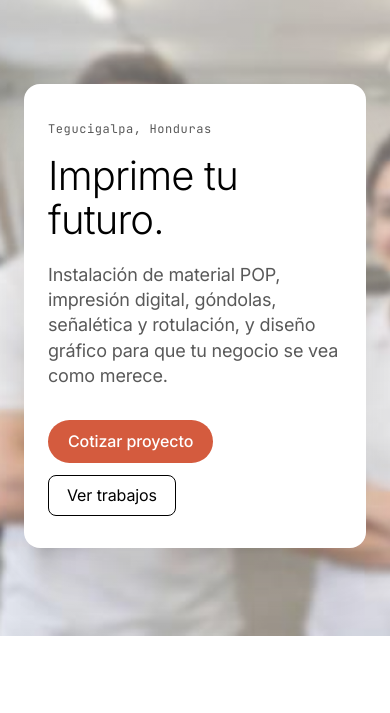
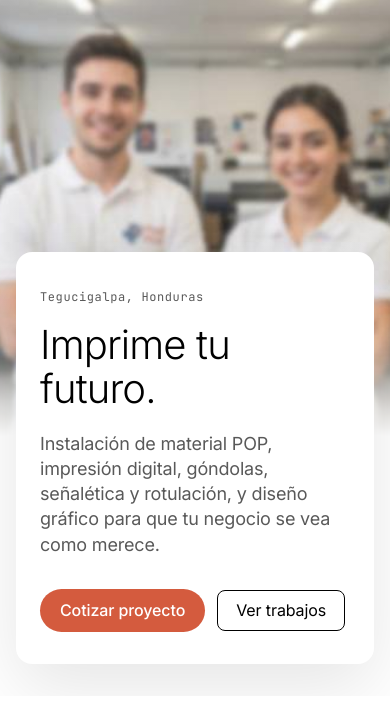
Before and after one commit to reneraudales2-dotcom/PixelPlus, a plain HTML site: page index.html in a window 390 px wide. Shown: the part 68-781 px from the top of the page. Drawn offline with Linux system fonts and the light colour scheme.

Commit message:
Add files via upload

```diff
--- a/index.html
+++ b/index.html
@@ -319,6 +319,14 @@
     }
 
 
+
+    /* Celular y tablet: la foto va arriba y la tarjeta abajo, para que se vean las personas */
+    @media (max-width: 960px) {
+      .hero-section { align-items: flex-end; min-height: 700px; padding: 0 16px 32px; }
+      .hero-bg { bottom: auto; height: 440px; -webkit-mask-image: linear-gradient(to bottom, #000 72%, transparent); mask-image: linear-gradient(to bottom, #000 72%, transparent); }
+      .hero-bg img { object-position: 34% 25%; }
+      .hero-bg::after { background: linear-gradient(180deg, rgba(255,255,255,.15), rgba(255,255,255,.05)); }
+    }
 
     @media (min-width: 961px) {
       .hero-section { justify-content: flex-end; padding-right: 64px; }
```
